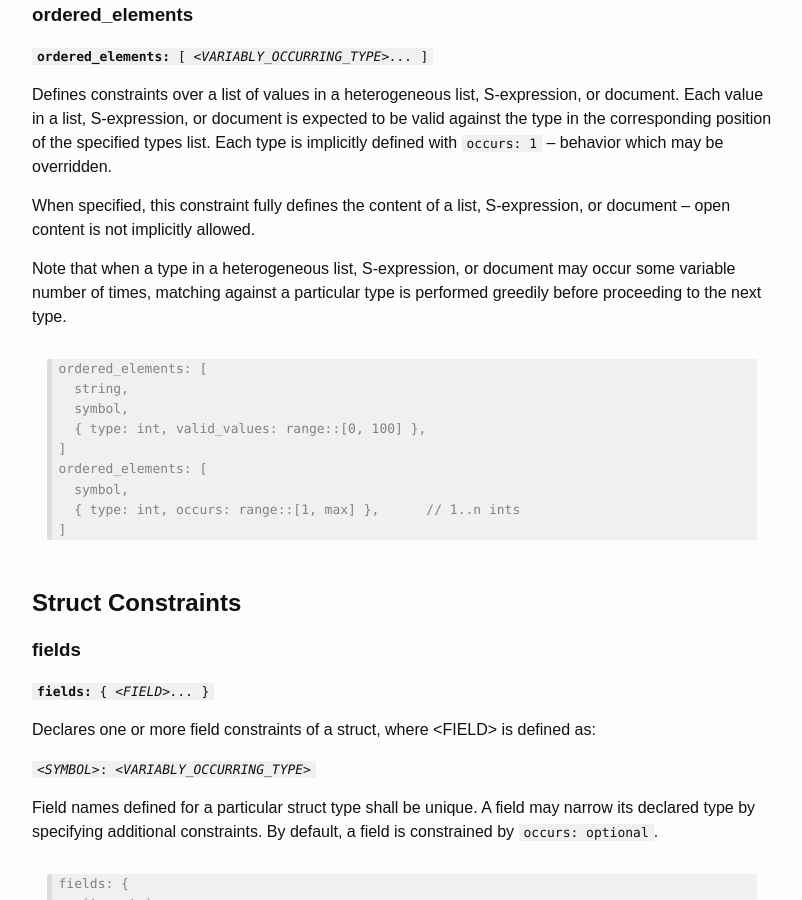
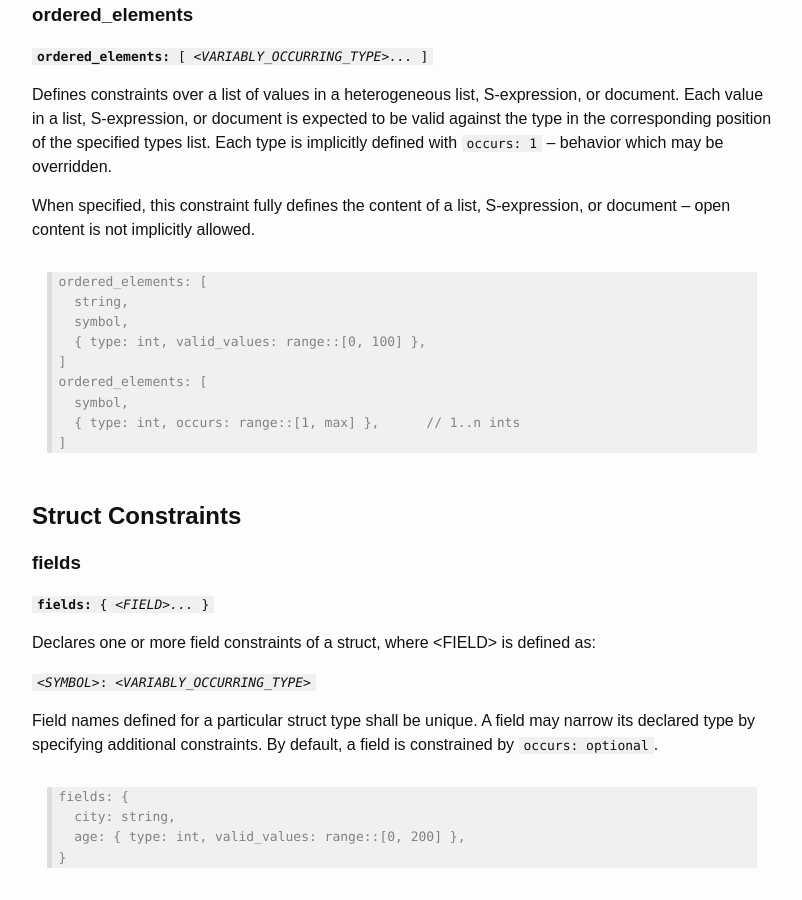
Before and after one commit to amazon-ion/ion-schema, a Jekyll site: the page built from docs/spec.md, in a window 1280 px wide and 900 px high, scrolled down 14345 px. Shown: the whole window, without its empty margins (238-1040 px from the left). Built offline with Jekyll 4.4.1, drawn with Linux system fonts in a browser that asks for light colours.

Commit message:
Remove confusing comment about greedy evaluation of `ordered_elements` (#64)

````diff
--- a/docs/spec.md
+++ b/docs/spec.md
@@ -719,10 +719,6 @@ of the specified types list. Each type is implicitly defined with
 When specified, this constraint fully defines the content of a list,
 S-expression, or document -- open content is not implicitly allowed.
 
-Note that when a type in a heterogeneous list, S-expression, or document
-may occur some variable number of times, matching against a particular
-type is performed greedily before proceeding to the next type.
-
 > ```
 > ordered_elements: [
 >   string,
````
